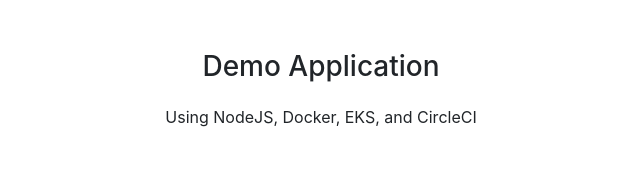
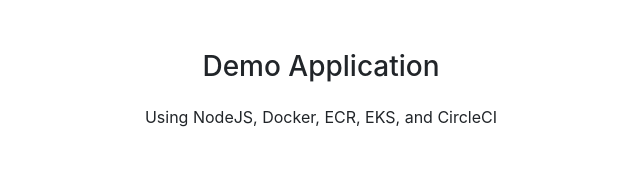
Before and after one commit to ryanpedersen42/eks-demo, a website: page index.html in a window 1280 px wide. Shown: the top 171 px of the page, 319-959 px from the left. Drawn offline with nearby package versions, Linux system fonts and the light colour scheme; grey boxes are pictures that could not be loaded.

Commit message:
try this

```diff
--- a/index.html
+++ b/index.html
@@ -15,7 +15,7 @@
         <div class="panel-body">
           <div class="alert" >
             <p class="text-center">
-              Using NodeJS, Docker, EKS, and CircleCI</p>
+              Using NodeJS, Docker, ECR, EKS, and CircleCI</p>
           </div>
           <div class="text-center">
             <iframe src="https://giphy.com/embed/FcT1BFYoHwJxu" width="480" height="360" frameBorder="0" class="giphy-embed" allowFullScreen></iframe>
```
Also changed, not shown: .circleci/config.yml.
